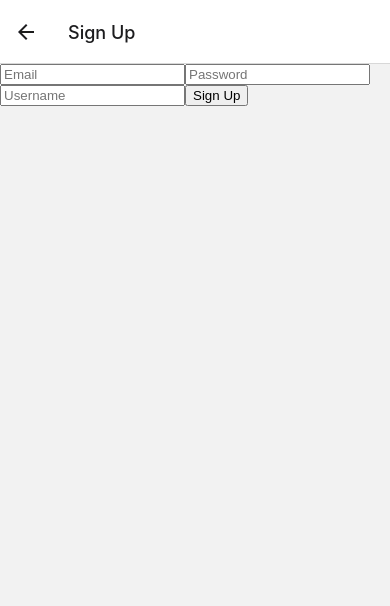
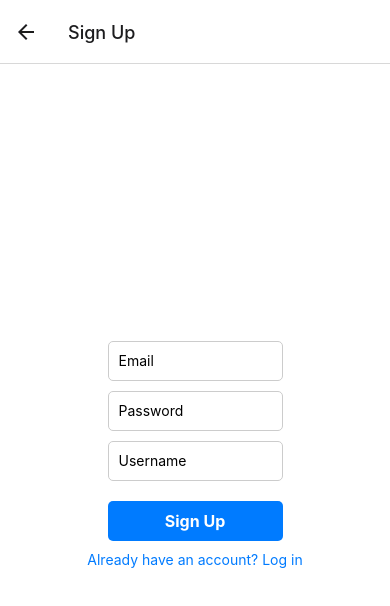
Before and after one commit to Fannynystrom/Hunt, a React Native app: screen /Signup in a window 390 px wide. Shown: the top 606 px of the page. Built offline with nearby package versions, Linux system fonts and the light colour scheme; no server answers.

Commit message:
styled signup screen

```diff
--- a/screens/Signup/SignupScreen.js
+++ b/screens/Signup/SignupScreen.js
@@ -3,6 +3,8 @@ import { createUserWithEmailAndPassword } from 'firebase/auth';
 import { useNavigation } from '@react-navigation/native';
 import { auth, db } from '../../firebaseConfig';
 import { doc, setDoc } from 'firebase/firestore';
+import styles from '../Signup/SignupScreenStyles';
+import { View, TextInput, Button, Text, TouchableOpacity } from 'react-native';
 
 const SignUp = () => {
   const [email, setEmail] = useState('');
@@ -32,30 +34,34 @@ const SignUp = () => {
   };
 
   return (
-    <form onSubmit={handleSignup}>
-      <input
-        type="email"
+    <View style={styles.container}>
+      <TextInput
+        style={styles.input}
+        placeholder="Email"
         value={email}
-        onChange={(e) => setEmail(e.target.value)}
-        placeholder="Email"
-        required
+        onChangeText={setEmail}
+        autoCapitalize="none"
       />
-      <input
-        type="password"
+      <TextInput
+        style={styles.input}
+        placeholder="Password"
         value={password}
-        onChange={(e) => setPassword(e.target.value)}
-        placeholder="Password"
-        required
+        onChangeText={setPassword}
+        secureTextEntry
       />
-      <input
-        type="text"
+      <TextInput
+        style={styles.input}
+        placeholder="Username"
         value={username}
-        onChange={(e) => setUsername(e.target.value)}
-        placeholder="Username"
-        required
+        onChangeText={setUsername}
       />
-      <button type="submit">Sign Up</button>
-    </form>
+      <TouchableOpacity style={styles.button} onPress={handleSignup}>
+        <Text style={styles.buttonText}>Sign Up</Text>
+      </TouchableOpacity>
+      <Text style={styles.link} onPress={() => navigation.navigate('Login')}>
+        Already have an account? Log in
+      </Text>
+    </View>
   );
 };
 
--- /dev/null
+++ b/screens/Signup/SignupScreenStyles.js
@@ -0,0 +1,40 @@
+import { StyleSheet } from 'react-native';
+
+const styles = StyleSheet.create({
+  container: {
+    flex: 1,
+    justifyContent: 'center',
+    alignItems: 'center',
+    padding: 20,
+    backgroundColor: '#fff',
+  },
+  input: {
+    width: '50%',
+    height: 40,
+    borderColor: '#ccc',
+    borderWidth: 1,
+    marginBottom: 10,
+    paddingLeft: 10,
+    borderRadius: 5,
+  },
+  button: {
+    width: '50%',
+    height: 40,
+    backgroundColor: '#007BFF',
+    justifyContent: 'center',
+    alignItems: 'center',
+    borderRadius: 5,
+    marginTop: 10,
+  },
+  buttonText: {
+    color: '#fff',
+    fontSize: 16,
+    fontWeight: 'bold',
+  },
+  link: {
+    color: '#007BFF',
+    marginTop: 10,
+  },
+});
+
+export default styles;
```
